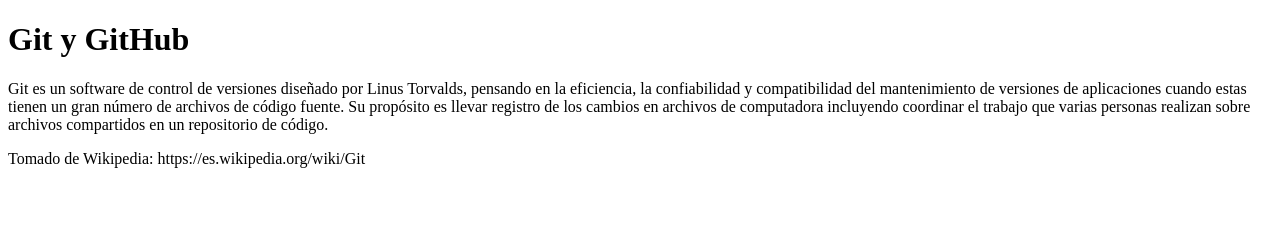
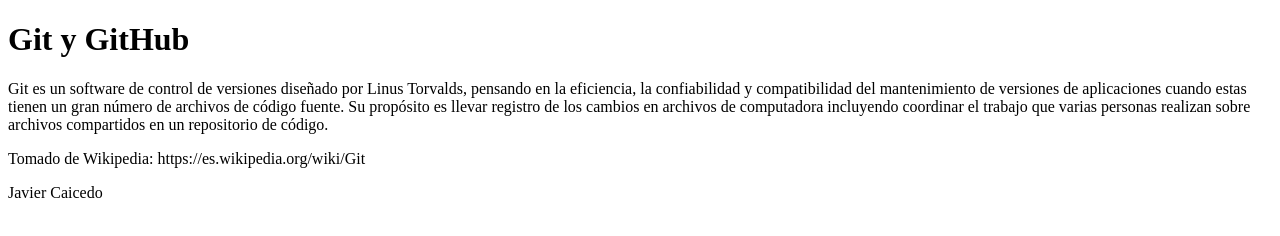
Before and after one commit to jicaicedos/MisionTIC_Ciclo3G2, a plain HTML site: page index.html in a window 1280 px wide. Drawn offline with Linux system fonts and the light colour scheme.

Commit message:
Pie de pagina - Javier Caicedo

```diff
--- a/index.html
+++ b/index.html
@@ -13,5 +13,8 @@
 	<p>
 		Tomado de Wikipedia: https://es.wikipedia.org/wiki/Git
 	</p>
+	<footer>
+		<p>Javier Caicedo</p>
+	</footer>
 </body>
 </html>
```
